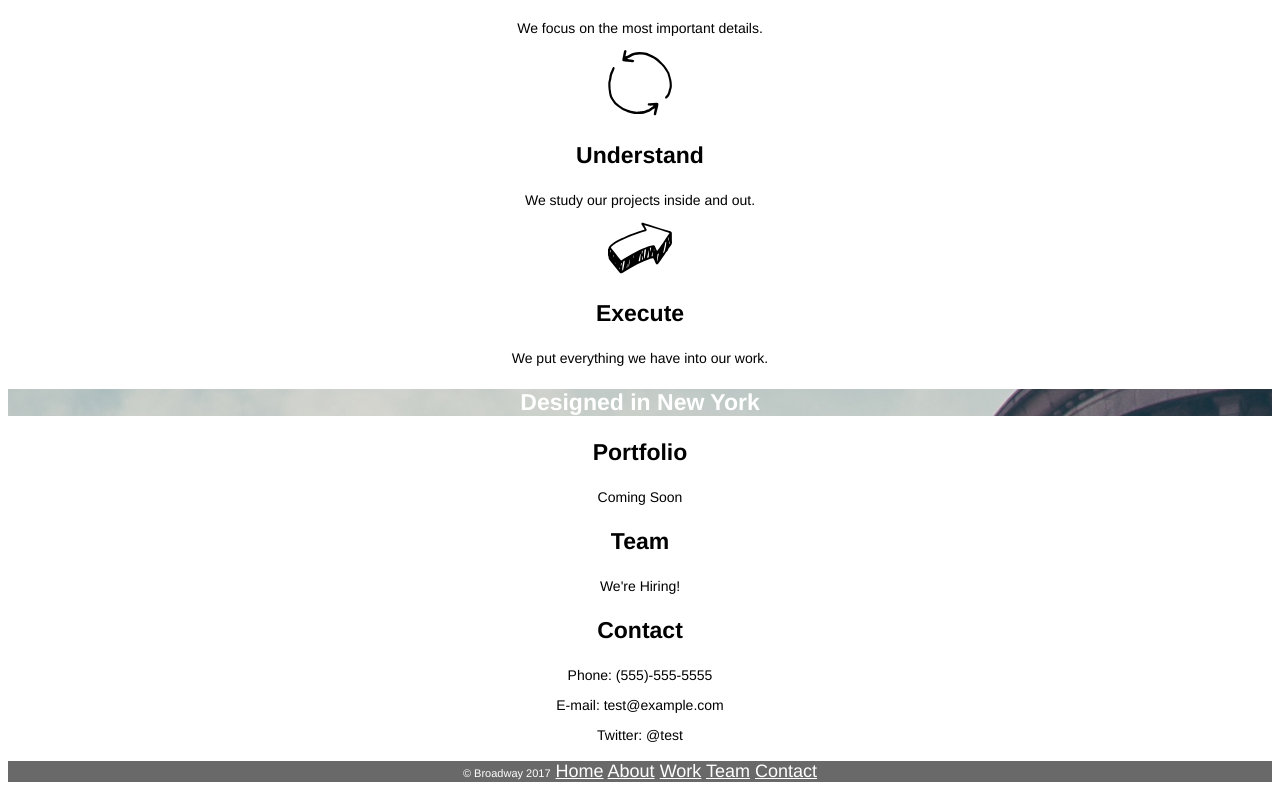
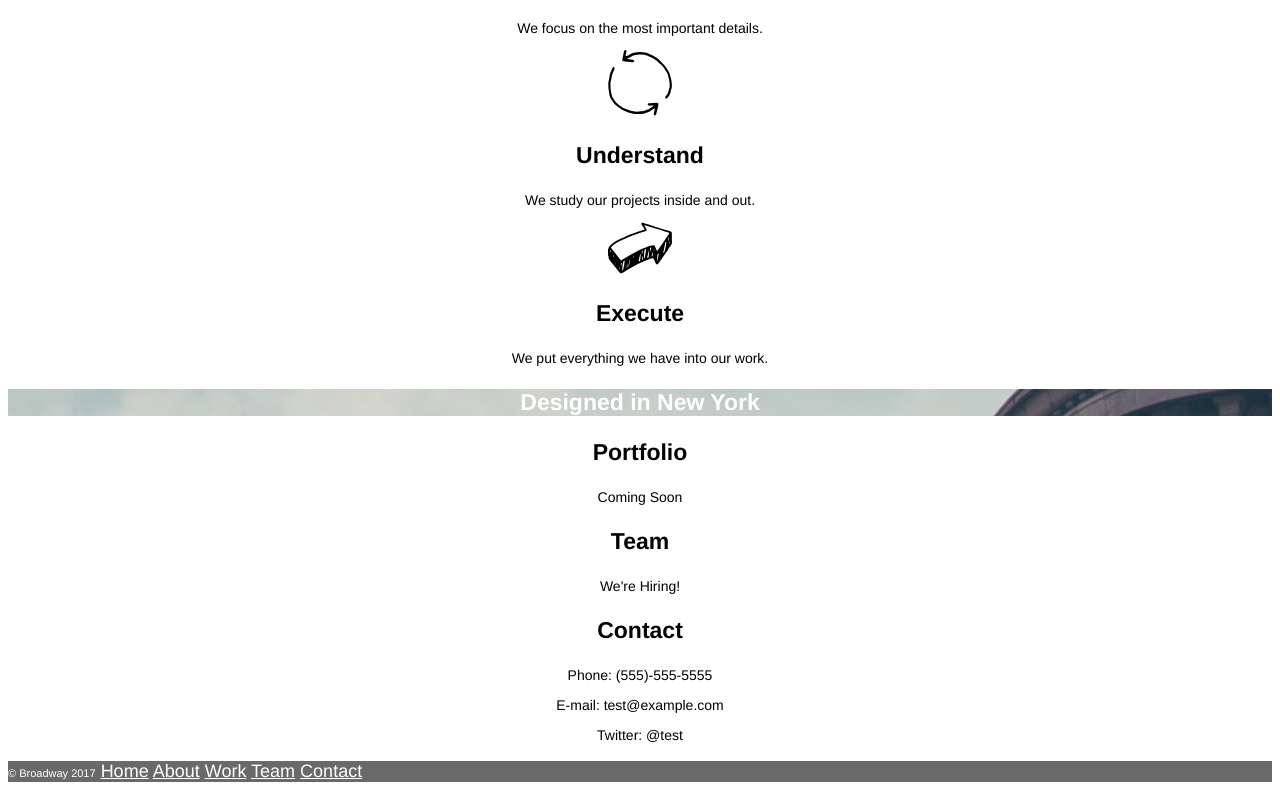
Before and after one commit to djumeau/ca-broadway, a plain HTML site: page index.html in a window 1280 px wide. Shown: the part 532-1332 px from the top of the page. Drawn offline with Linux system fonts and the light colour scheme.

Commit message:
Final. Corrected footer color for copyright.

```diff
--- a/resources/css/style.css
+++ b/resources/css/style.css
@@ -35,13 +35,14 @@ h3 {
 }
 
 .header a,
-.footer a {
+.footer a,
+.copyright {
   color: white;
 }
 
 .footer {
   background-color: dimgray;
-  color: white;
+  text-align: left;
 }
 
 .copyright {
```
